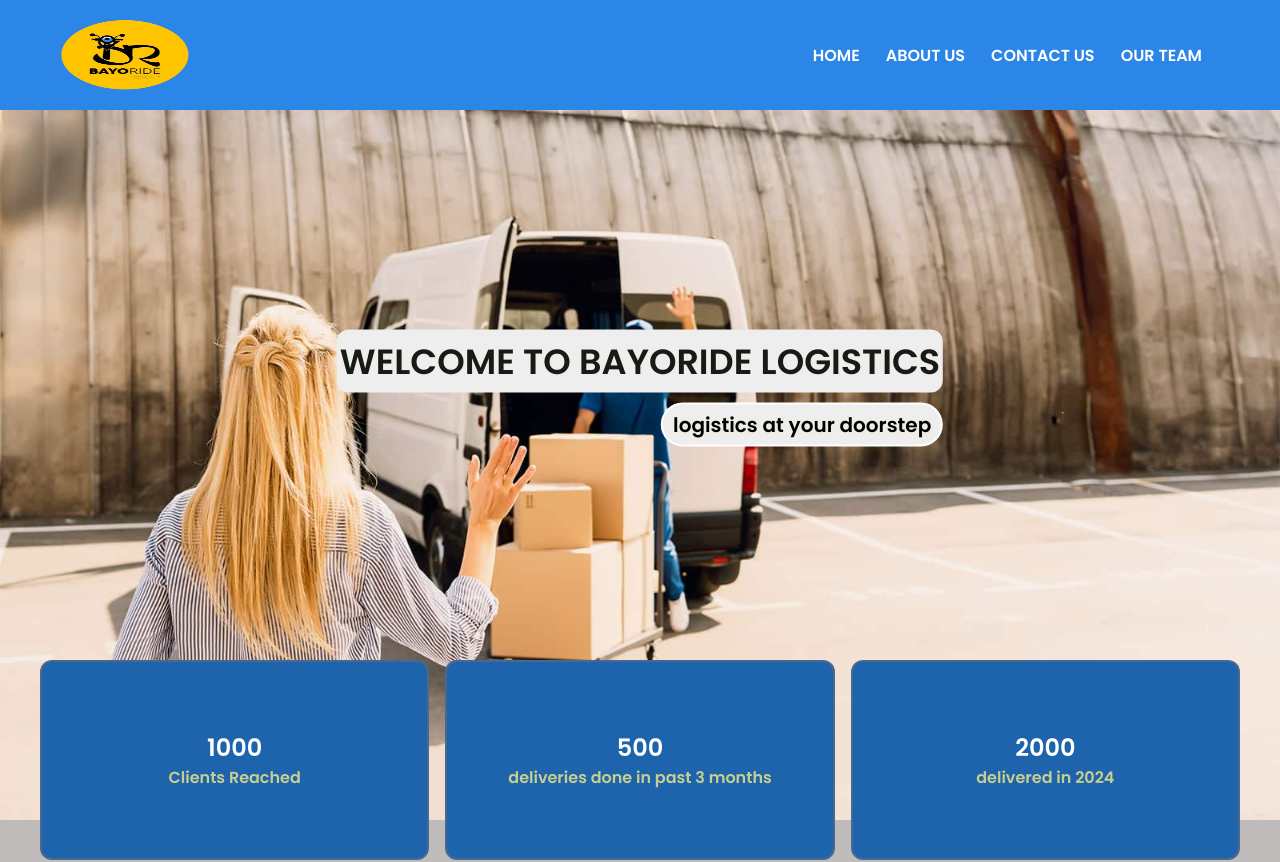
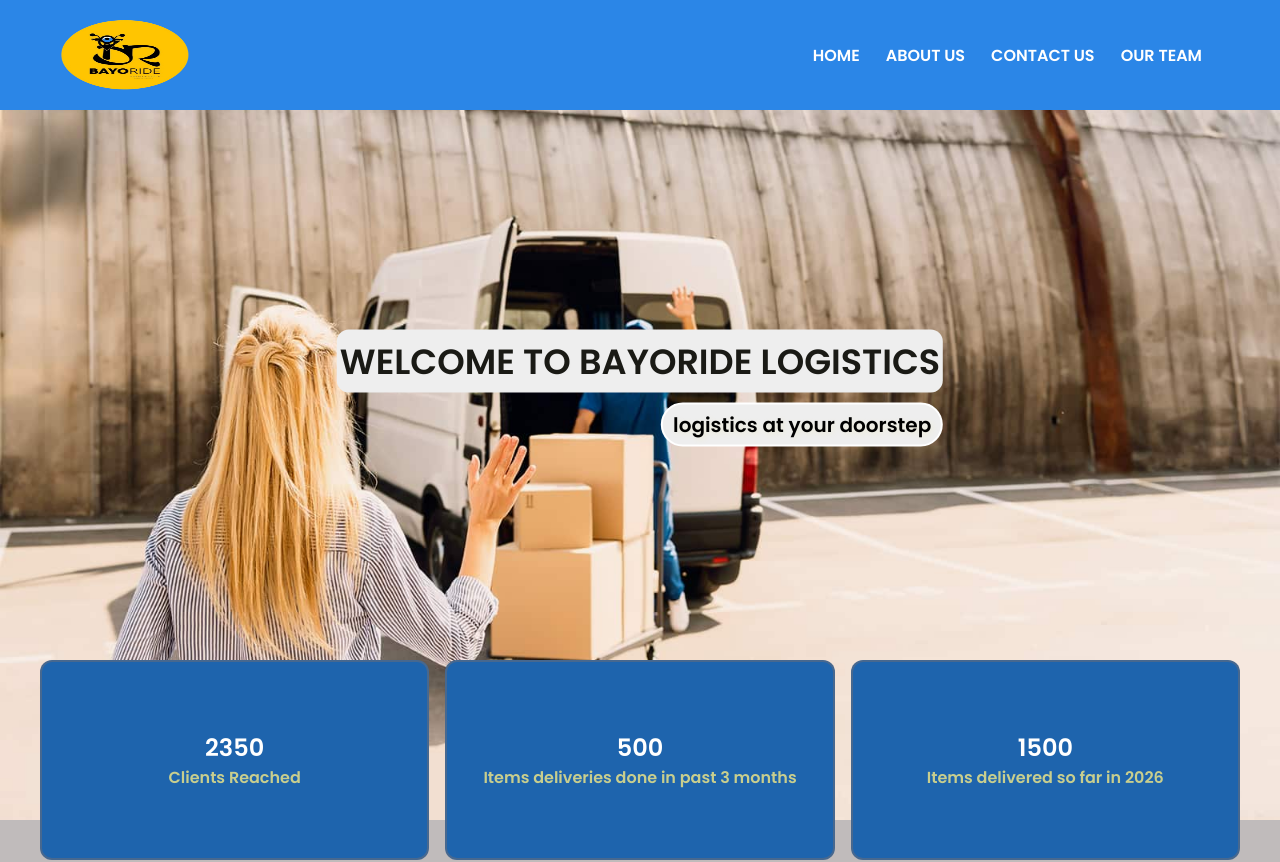
Before and after one commit to olabayo10/bayo-ride, a React (Vite) app: page / in a window 1280 px wide. Shown: the top 862 px of the page. Built offline with nearby package versions, Linux system fonts and the light colour scheme.

Commit message:
Update website text

```diff
--- a/src/App.jsx
+++ b/src/App.jsx
@@ -32,16 +32,16 @@
                 </div>
                 <div className="stats">
                     <div className="box">
-                        <h2 className="box-newh2"> 1000 </h2>
+                        <h2 className="box-newh2"> 2350 </h2>
                         <p className="box-newp">Clients Reached</p>
                     </div>
                     <div className="box">
                         <h2 className="box-newh2">500</h2>
-                        <p className="box-newp">deliveries done in past 3 months</p>
+                        <p className="box-newp"> Items deliveries done in past 3 months</p>
                     </div>
                     <div className="box">
-                        <h2 className="box-newh2">2000 </h2>
-                        <p className="box-newp">delivered in 2024</p>
+                        <h2 className="box-newh2">1500 </h2>
+                        <p className="box-newp"> Items delivered so far in 2026</p>
                     </div>
                 </div>
             </div>
--- a/src/pages/About.jsx
+++ b/src/pages/About.jsx
@@ -26,12 +26,12 @@
             <div className="aboutbig-container">
                 <div className="boxes">
                     <FaBicycle className="abt-icon"/>
-                    <h2 className="text1">2+</h2>
+                    <h2 className="text1">3+</h2>
                     <p className="para1">Years of experience</p>
                 </div>
                 <div className="boxes">
                     <FaRoute className="abt-icon" />
-                    <h2 className="text1">2,000</h2>
+                    <h2 className="text1"> over 2,500</h2>
                     <p className="para1">clients served</p>
                 </div>
                 <div className="boxes">
```
